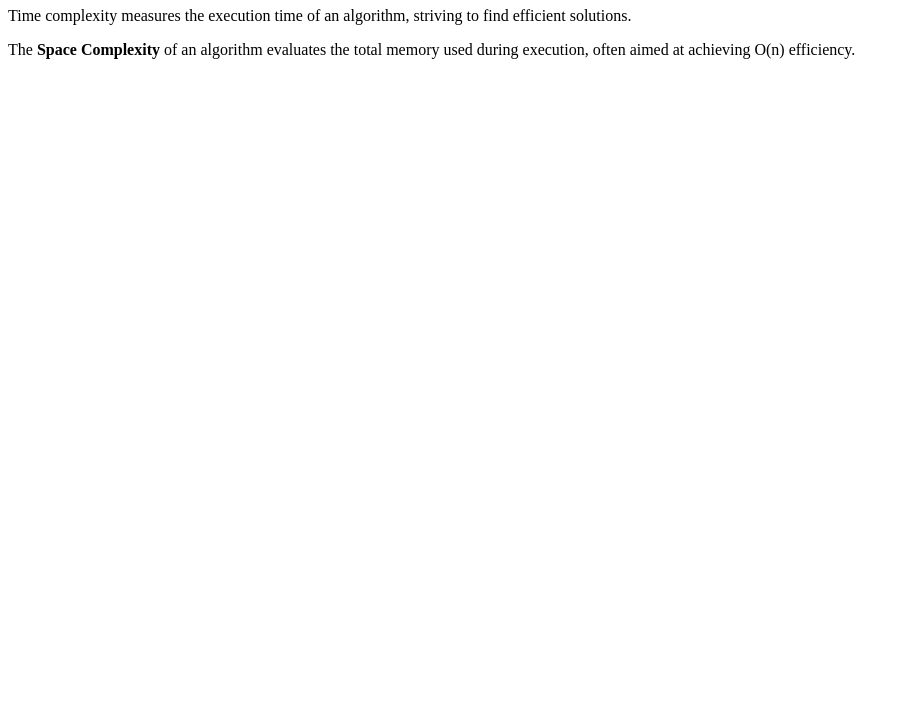
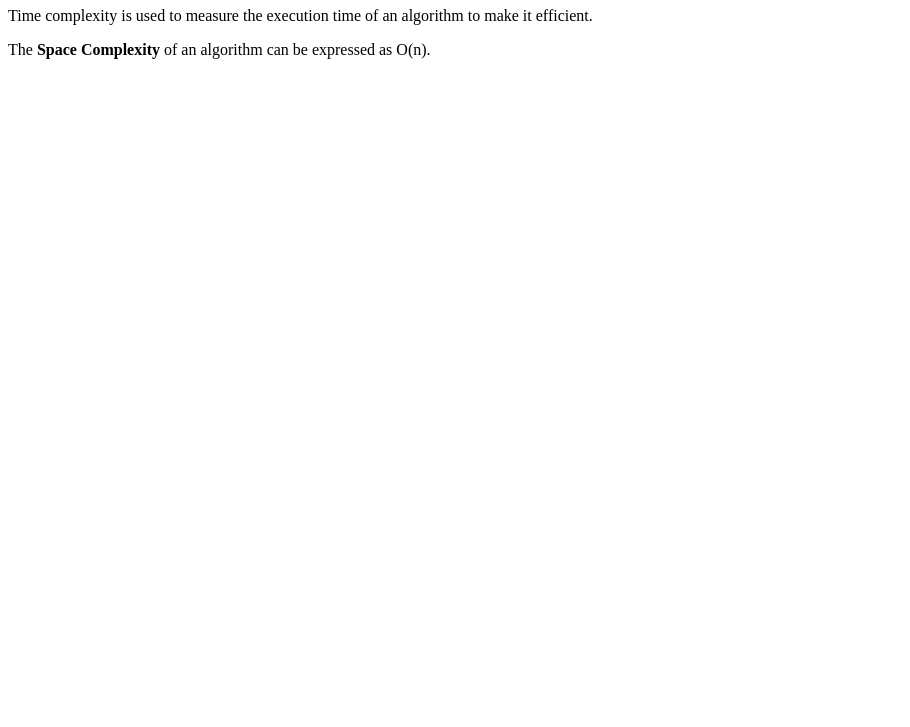
Before and after one commit to acciojob/time-and-space-complexity-bappon1234, a website: page main.html in a window 1280 px wide. Shown: the part 73-800 px from the top of the page, without its empty margins (0-910 px from the left). Drawn offline with Linux system fonts and the light colour scheme.

Commit message:
created a submission

```diff
--- a/main.html
+++ b/main.html
@@ -9,8 +9,10 @@
 <body>
 	<!-- the entire body must be written by student -->
 	<h1>Time, Space, Complexity</h1>
-	<p>Time complexity measures the execution time of an algorithm, striving to find efficient solutions.</p>
-	<p>The <b>Space Complexity</b> of an algorithm evaluates the total memory used during execution, often aimed at achieving O(n) efficiency.</p>
+
+	<p>Time complexity is used to measure the execution time of an algorithm to make it efficient.</p>
+
+	<p>The <b>Space Complexity</b> of an algorithm can be expressed as O(n).</p>
 
     <script type="text/javascript" src="./script.js">
 </script>
```
